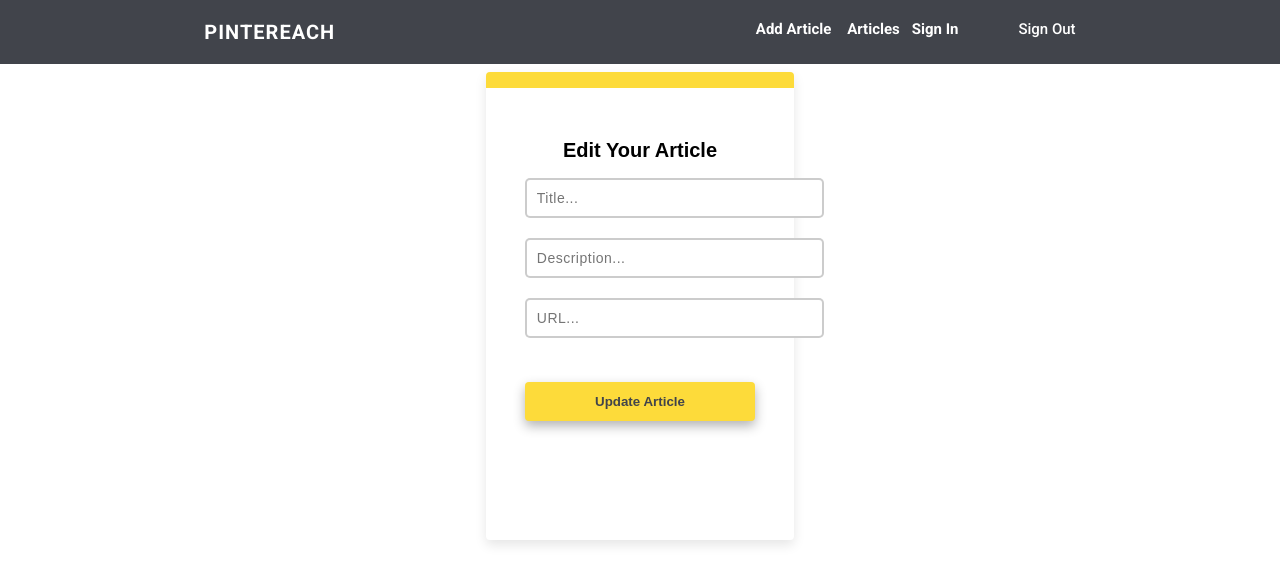
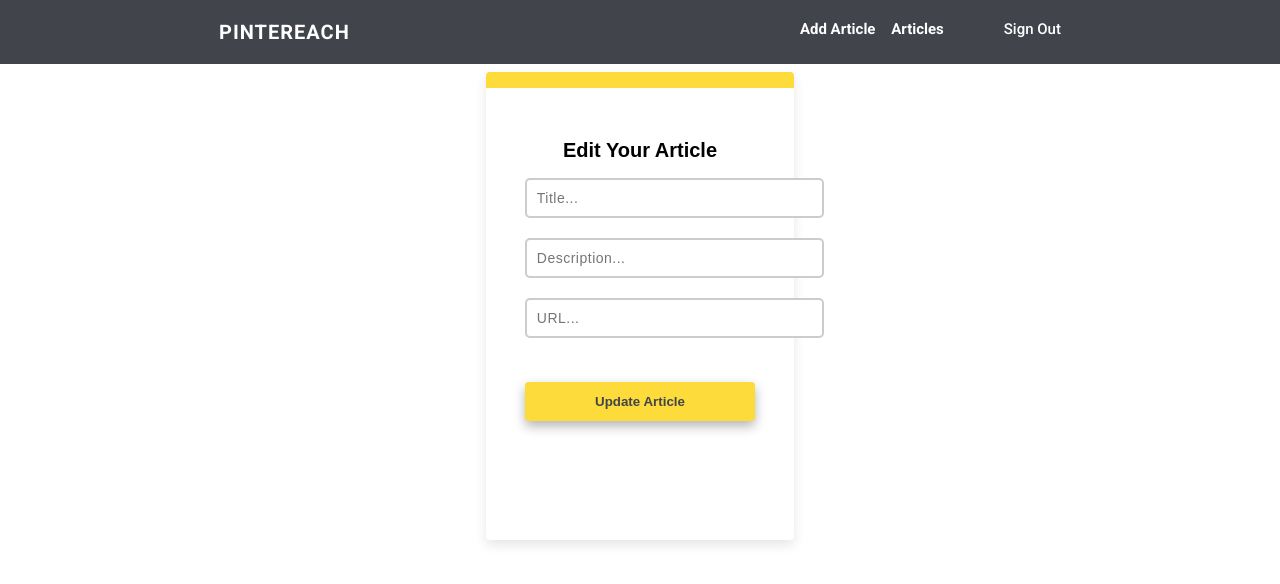
Before and after one commit to BW-Pintereach-Aja/front-end, a React (Create React App) app: page /article-update/1 in a window 1280 px wide. Shown: the top 584 px of the page. Built offline with nearby package versions, Linux system fonts and the light colour scheme; no server answers; sample sign-in values are in the browser's storage.

Commit message:
fixed the header

```diff
--- a/src/components/Header/Header.js
+++ b/src/components/Header/Header.js
@@ -11,7 +11,10 @@ const Header = () => {
 
   return (
     <div className="header">
-      <a className="logo" href="https://pintereach-marketing2020.netlify.app/index.html">
+      <a
+        className="logo"
+        href="https://pintereach-marketing2020.netlify.app/index.html"
+      >
         Pintereach
       </a>
       <nav className="nav-links">
@@ -26,14 +29,16 @@ const Header = () => {
             Articles
           </Link>
         ) : null}
-        <Link className="nav-link"  to="/signin">
-           Sign In
-        </Link>
         {localStorage.getItem("token") ? (
           <Link className="nav-link" id="signout-btn" to="/" onClick={signOut}>
             Sign Out
           </Link>
         ) : (
+          <Link className="nav-link" to="/signin">
+            Sign In
+          </Link>
+        )}
+        {localStorage.getItem("token") ? null : (
           <Link className="nav-link" id="signup-btn" to="/signup">
             Sign Up
           </Link>
```
